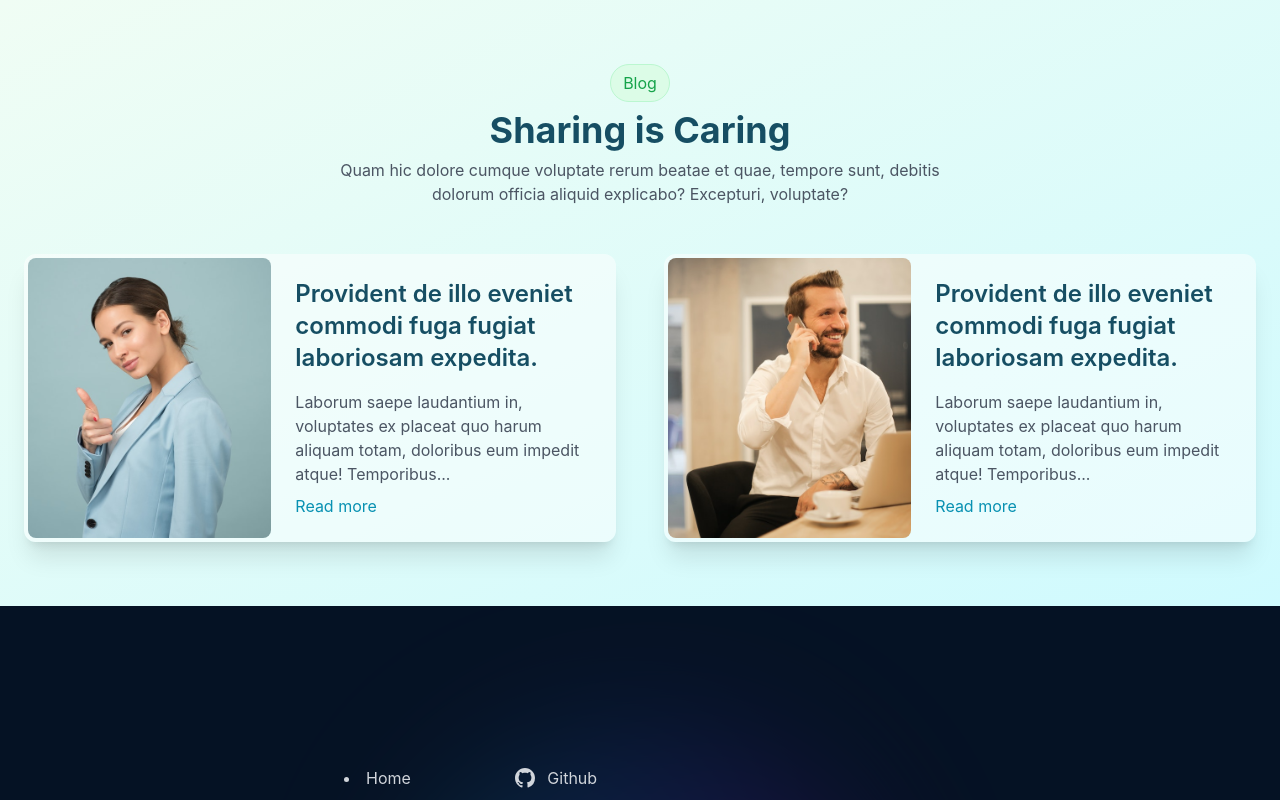
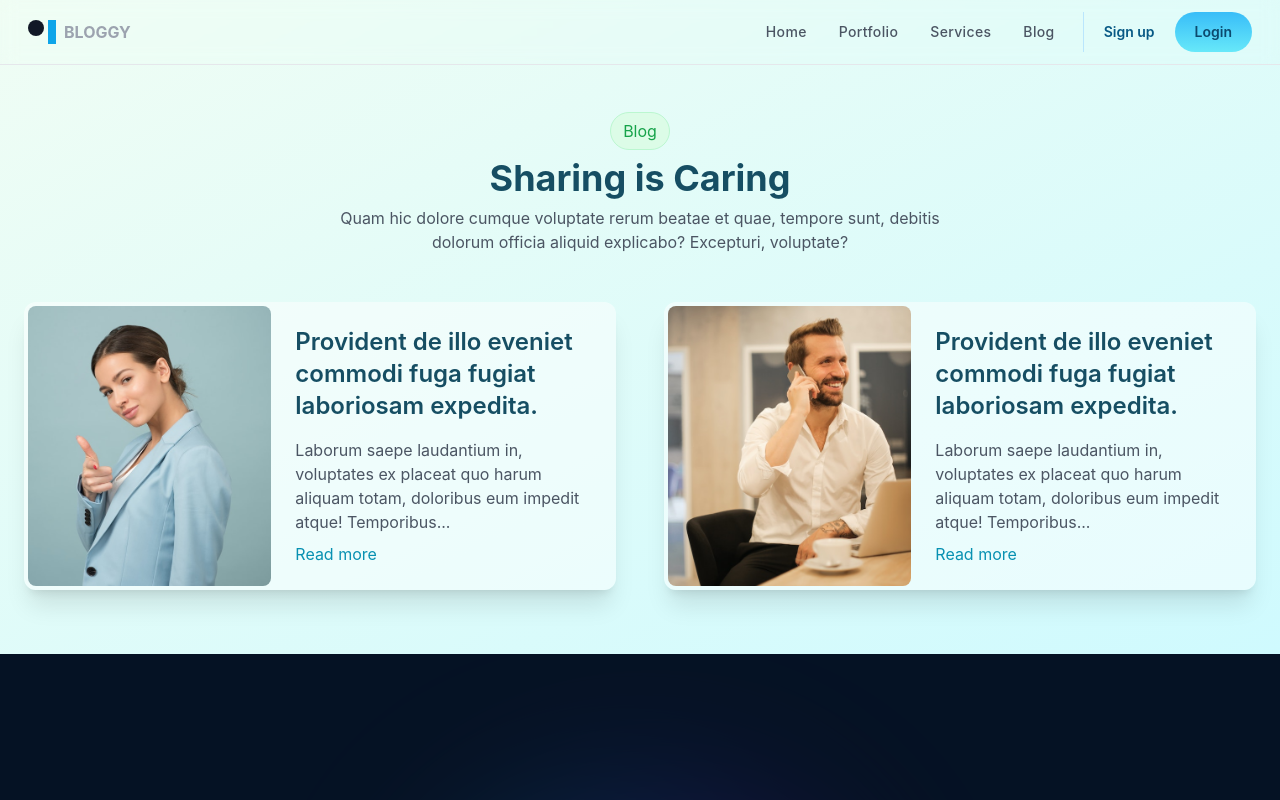
Before and after one commit to bpinazmul18/bloggy, a React (Create React App) app: page / in a window 1280 px wide. Shown: the top 800 px of the page. Built offline with nearby package versions, Linux system fonts and the light colour scheme.

Commit message:
Add navbar and style.

```diff
--- a/src/App.js
+++ b/src/App.js
@@ -3,10 +3,12 @@ import Home from "./components/Home";
 import Blog from "./components/Blog";
 import "./App.css";
 import Footer from "./components/Footer";
+import Navbar from "./components/Navbar";
 
 function App() {
   return (
     <>
+      <Navbar />
       <Routes>
         <Route path="/" element={<Home />} />
         <Route path="blogs/:id" element={<Blog />} />
--- a/src/components/Home.jsx
+++ b/src/components/Home.jsx
@@ -13,7 +13,7 @@ export default function Home() {
   return (
     <div className="py-16 bg-gradient-to-br from-green-50 to-cyan-100">
       <div className="container m-auto px-6 text-gray-600 md:px-12 xl:px-6">
-        <div className="mb-12 space-y-2 text-center">
+        <div className="my-12 space-y-2 text-center">
           <span className="block w-max mx-auto px-3 py-1.5 border border-green-200 rounded-full bg-green-100 text-green-600">
             Blog
           </span>
--- /dev/null
+++ b/src/components/Navbar.jsx
@@ -0,0 +1,111 @@
+import { Link } from "react-router-dom";
+
+export default function Navbar() {
+  return (
+    <div className="relative w-full">
+      <header>
+        <input
+          type="checkbox"
+          name="hbr"
+          id="hbr"
+          className="hbr peer"
+          hidden
+          aria-hidden="true"
+        />
+        <nav className="fixed z-10 w-full border-b bg-white bg-opacity-70 backdrop-blur navbar peer-checked:navbar-active md:absolute md:bg-transparent">
+          <div className="container m-auto px-2 md:px-12 lg:px-7">
+            <div className="flex flex-wrap items-center justify-between gap-6 md:py-3 md:gap-0">
+              <div className="w-full px-6 flex justify-between lg:w-max md:px-0">
+                <Link
+                  to="/"
+                  aria-label="logo"
+                  className="flex space-x-2 items-center"
+                >
+                  <div aria-hidden="true" className="flex space-x-1">
+                    <div className="h-4 w-4 rounded-full bg-gray-900"></div>
+                    <div className="h-6 w-2 bg-sky-500"></div>
+                  </div>
+                  <span className="text-base font-bold text-gray-400">
+                    BLOGGY
+                  </span>
+                </Link>
+                <label
+                  for="hbr"
+                  className="peer-checked:hamburger block relative z-20 p-6 -mr-6 cursor-pointer lg:hidden"
+                >
+                  <div
+                    aria-hidden="true"
+                    className="m-auto h-0.5 w-6 rounded bg-sky-900 transition duration-300"
+                  ></div>
+                  <div
+                    aria-hidden="true"
+                    className="m-auto mt-2 h-0.5 w-6 rounded bg-sky-900 transition duration-300"
+                  ></div>
+                </label>
+              </div>
+              <div className="navmenu hidden w-full flex-wrap justify-end items-center mb-16 mx-6 space-y-20 p-6 rounded-xl shadow-lg bg-white lg:space-y-0 lg:p-0 lg:m-0 lg:flex md:flex-nowrap lg:bg-transparent lg:w-7/12 lg:shadow-none">
+                <div className="text-gray-600 lg:pr-4">
+                  <ul className="space-y-6 tracking-wide font-medium text-lg lg:text-sm lg:flex lg:space-y-0">
+                    <li>
+                      <a
+                        href="#!"
+                        className="block md:px-4 transition hover:text-sky-700"
+                      >
+                        <span>Home</span>
+                      </a>
+                    </li>
+                    <li>
+                      <a
+                        href="#!"
+                        className="block md:px-4 transition hover:text-sky-700"
+                      >
+                        <span>Portfolio</span>
+                      </a>
+                    </li>
+                    <li>
+                      <a
+                        href="#!"
+                        className="block md:px-4 transition hover:text-sky-700"
+                      >
+                        <span>Services</span>
+                      </a>
+                    </li>
+                    <li>
+                      <a
+                        href="#!"
+                        className="block md:px-4 transition hover:text-sky-700"
+                      >
+                        <span>Blog</span>
+                      </a>
+                    </li>
+                  </ul>
+                </div>
+
+                <div className="w-full space-y-2 border-sky-200 flex flex-col -ml-1 sm:flex-row lg:space-y-0 md:w-max lg:border-l">
+                  <button
+                    type="button"
+                    title="Start buying"
+                    className="w-full py-2.5 px-5 text-center rounded-full transition active:bg-sky-200 focus:bg-sky-100 sm:w-max"
+                  >
+                    <span className="block text-sky-800 font-semibold lg:text-sm">
+                      Sign up
+                    </span>
+                  </button>
+                  <button
+                    type="button"
+                    title="Start buying"
+                    className="w-full py-2.5 px-5 text-center rounded-full transition bg-gradient-to-b from-sky-400 to-cyan-300 active:from-sky-300 focus:from-cyan-400 sm:w-max"
+                  >
+                    <span className="block text-sky-900 font-semibold lg:text-sm">
+                      Login
+                    </span>
+                  </button>
+                </div>
+              </div>
+            </div>
+          </div>
+        </nav>
+      </header>
+    </div>
+  );
+}
--- a/src/index.css
+++ b/src/index.css
@@ -15,3 +15,15 @@ code {
 @tailwind base;
 @tailwind components;
 @tailwind utilities;
+
+@layer components {
+  .navbar-active .hamburger div:first-child {
+    @apply rotate-45 translate-y-1.5;
+  }
+  .navbar-active .hamburger div:last-child {
+    @apply -rotate-45 -translate-y-1;
+  }
+  .navbar-active div:first-child div:first-child div:last-child {
+    @apply block lg:flex;
+  }
+}
```
